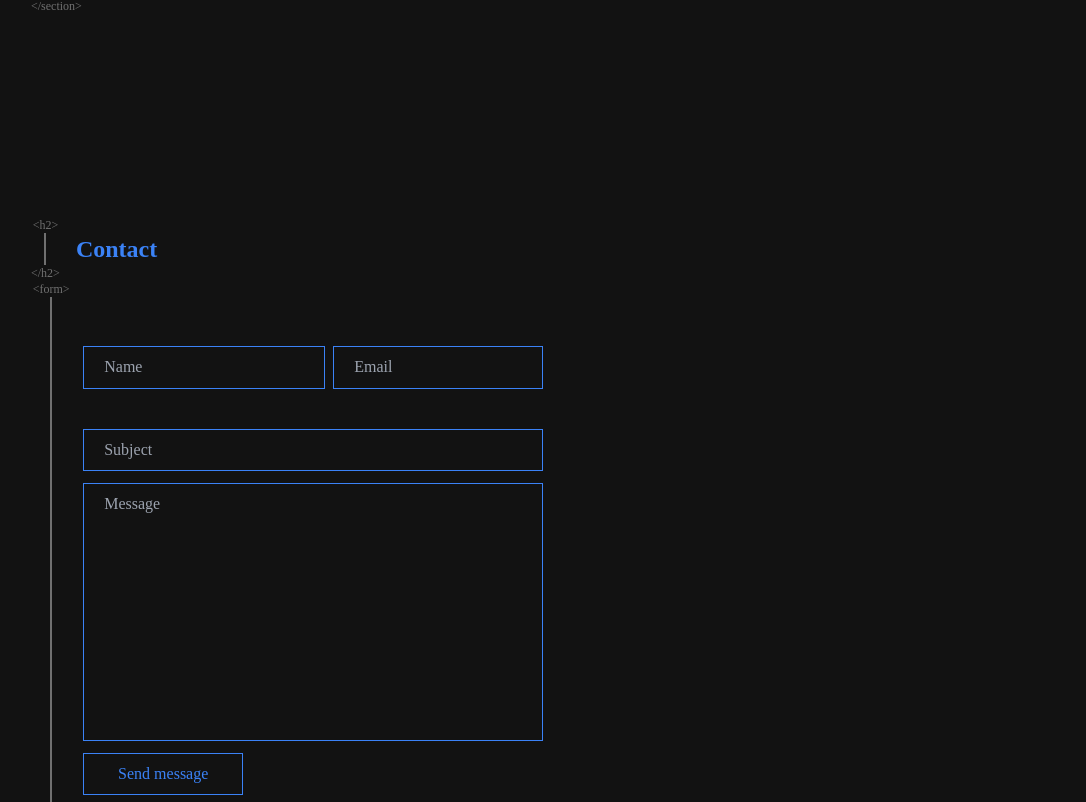
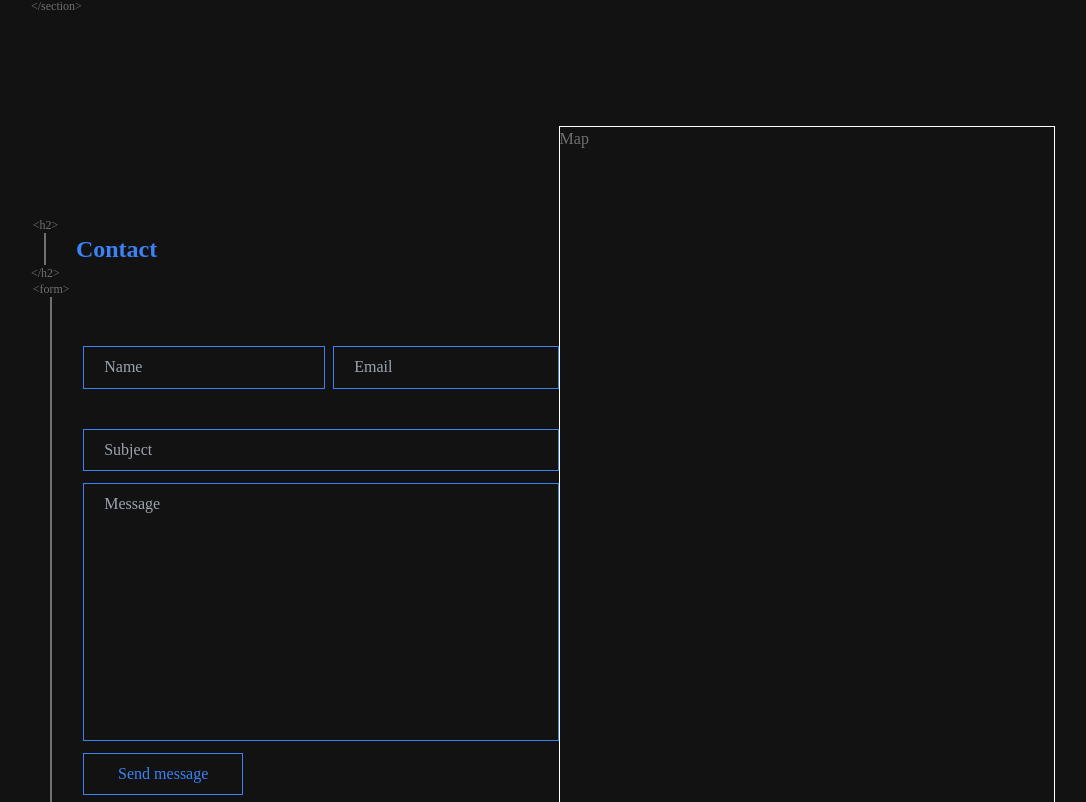
Before and after one commit to FOR-TIMI/react-portfolio, a React (Create React App) app: page / in a window 1280 px wide. Shown: the part 2458-3260 px from the top of the page, without its empty margins (97-1183 px from the left). Built offline with nearby package versions, Linux system fonts and the light colour scheme.

Commit message:
fixed contact page responsiveness

```diff
--- a/package.json
+++ b/package.json
@@ -13,6 +13,7 @@
     "react": "^18.2.0",
     "react-dom": "^18.2.0",
     "react-icons": "^4.6.0",
+    "react-map-gl": "^7.0.20",
     "react-scripts": "5.0.1",
     "react-scroll": "^1.8.8",
     "react-tag-sphere": "^1.0.3",
--- a/src/components/Contact/index.js
+++ b/src/components/Contact/index.js
@@ -2,6 +2,7 @@ import React from 'react'
 import Element from '../Element'
 import {useFormik } from 'formik'
 import {sendEmailSchema } from '../schemas'
+import Map from '../Map'
 
 function Contact() {
 
@@ -26,7 +27,7 @@ function Contact() {
   return (
     <section id='contact' className='flex pt-44 md:pt-36 justify-between items-center h-full md:h-screen mb-6 md:mb-20 w-full'>
 
-        <section className="flex flex-col md:w-1/2">
+        <section className="flex flex-col md:[40%]">
             <section className="flex">
                 <Element htmlElement='h2' />
                 <h2 className='p-4 text-blue-500 text-2xl font-semibold '>Contact</h2>
@@ -95,7 +96,7 @@ function Contact() {
 
                     <input type="text"
                      className={`px-5 py-2 flex-grow text-white bg-transparent border  border-blue-500
-                                 outline-none transition-all duration-500 ease-in
+                                 outline-none transition-all duration-500 ease-in w-[83%] md:w-[100%]
                                 ${errors.subject && touched.subject ? "border border-rose-500 text-rose-500" : "focus:border-none focus:outline-blue-500"}
                                `}
                      placeholder='Subject'
@@ -112,9 +113,9 @@ function Contact() {
                     {errors.message && touched.message && <p className='text-sm text-rose-500'>{errors.message}</p>}
                     <textarea
                       type="text"
-                      className={`px-5 py-2
+                      className={`px-5 py-2 w-[83%]
                       text-white flex-grow bg-transparent border border-blue-500
-                      outline-none transition-all duration-500 ease-out
+                      outline-none transition-all duration-500 ease-out md:w-[100%]
                       ${errors.message && touched.message ? "border border-rose-500 text-rose-500" : "focus:border-none focus:outline-blue-500"}
                       resize-none
                       ` }
@@ -140,9 +141,8 @@ function Contact() {
             </section>
         </section>
 
-        <section className='hidden border border-white md  md:w-1/2 md:h-screen'>
-
-
+        <section className='hidden border border-white md:block  md:w-1/2 md:h-screen'>
+              <Map/>
         </section>
     </section>
   )
--- /dev/null
+++ b/src/components/Map/index.js
@@ -0,0 +1,18 @@
+import React from 'react'
+import ReactMapGL from 'react-map-gl'
+
+function Map() {
+  return (
+    // <ReactMapGL
+    //  mapStyle='mapbox://styles/for-timi/clbs6by1f000314ljkq0hyq0p'
+    //  mapboxAccessToken=''
+    // >
+
+    // </ReactMapGL>
+    <div>
+        Map
+    </div>
+  )
+}
+
+export default Map
```
